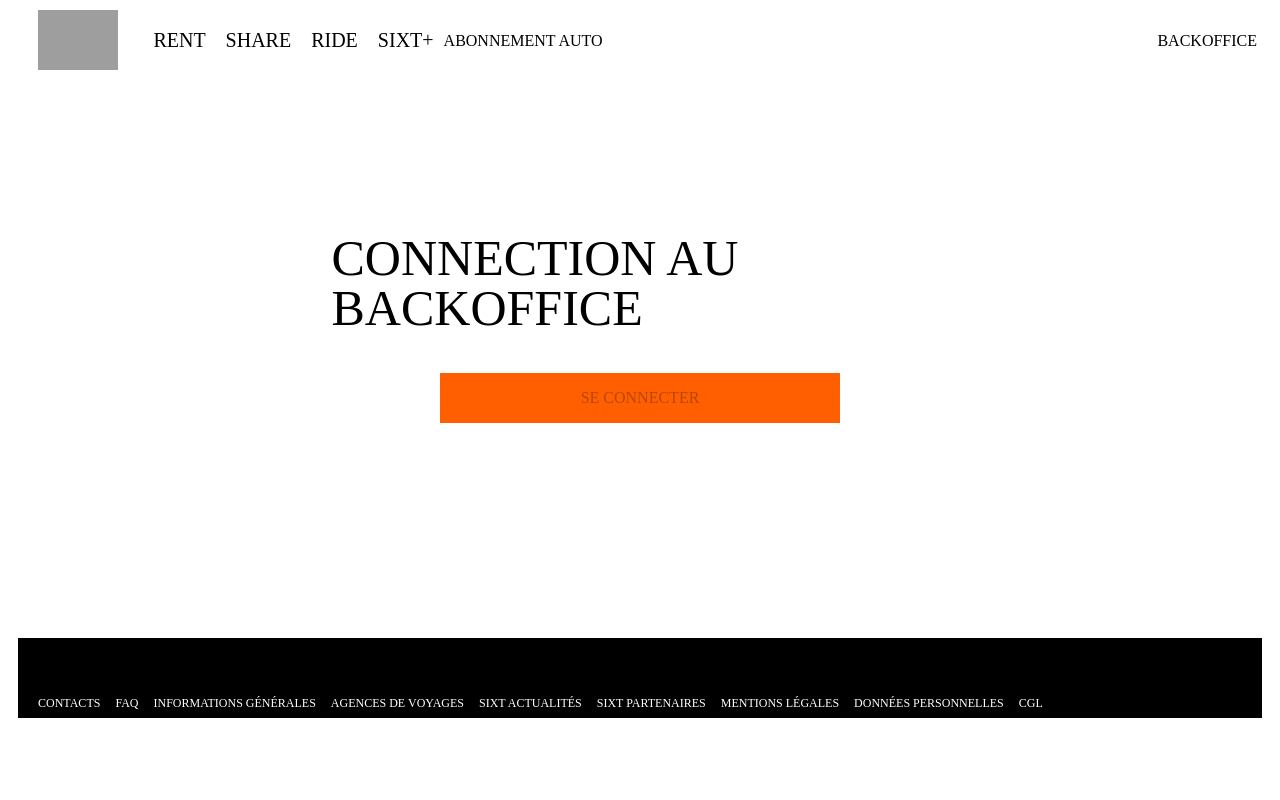
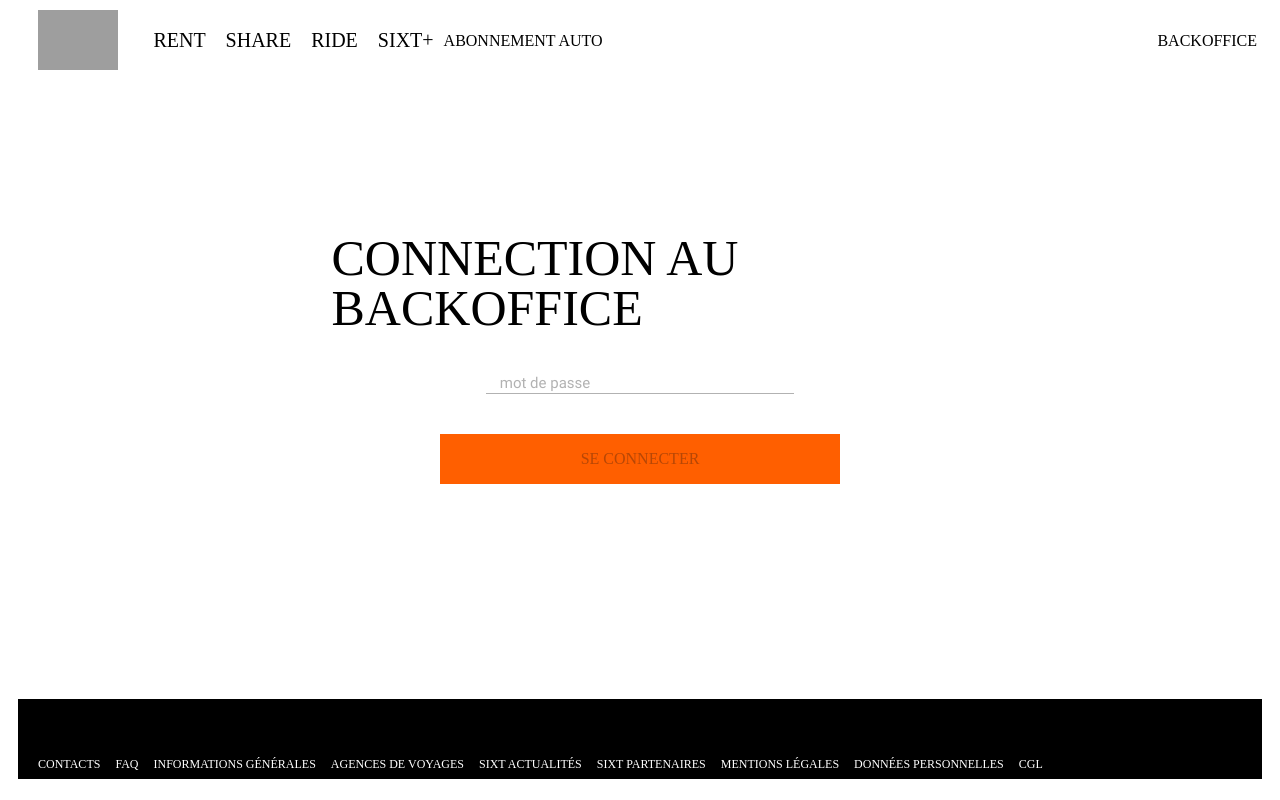
Before and after one commit to elsa-wanderlust/sixt-front, a React (Vite) app: page /backoffice in a window 1280 px wide. Built offline with nearby package versions, Linux system fonts and the light colour scheme; grey boxes are pictures that could not be loaded; a web font is replaced by a local one.

Commit message:
now called input component

```diff
--- a/src/components/Connect/index.jsx
+++ b/src/components/Connect/index.jsx
@@ -3,6 +3,7 @@
 import Cookies from "js-cookie";
 // import components
 // import InputField from "../../components/InputField";
+import InputComponent from "../InputComponent";
 import SelectButton from "../SelectButton";
 // import style
 import "./connect.scss";
@@ -24,13 +25,13 @@
   return (
     <div className="connection">
       <p>CONNECTION AU BACKOFFICE</p>
-      {/* <InputField
+      <InputComponent
         type="password"
         placeholder={!Cookies.get("password") ? "mot de passe" : ""}
         state={password}
         setState={setPassword}
         connect={true}
-      /> */}
+      />
       <SelectButton
         func={handleConnect}
         title="SE CONNECTER"
--- /dev/null
+++ b/src/components/InputComponent/index.jsx
@@ -0,0 +1,79 @@
+// import from react and package(s)
+import { useState } from "react";
+// import style
+import "./inputComponent.scss";
+
+const InputComponent = ({
+  type,
+  placeholder,
+  state,
+  setState,
+  label,
+  validity,
+  connect,
+}) => {
+  const [error, setError] = useState(false);
+  // declare function to handle change
+  const handleChange = (event) => {
+    if (placeholder === "Adresse email *") {
+      setState(event.target.value.toLowerCase());
+    } else {
+      setState(event.target.value);
+    }
+  };
+  // declare function to check email
+  const isValidEmail = (email) => {
+    return /\S+@\S+\.\S+/.test(email);
+  };
+  // declare function to reset error on Focus
+  const handleOnFocus = () => {
+    setError(false);
+  };
+  // declare function to set error on Blur if conditions not met
+  const handleOnBlur = () => {
+    if (validity === "email") {
+      if (!isValidEmail(state)) {
+        setError(true);
+      }
+    } else if (validity[1]) {
+      if (state < validity[0] || state > validity[1]) {
+        setError(true);
+      }
+    } else if (state.length < validity[0]) {
+      setError(true);
+    } else {
+      return;
+    }
+  };
+
+  return (
+    <>
+      {!label ? (
+        <div className={{ connect } ? "connect" : "inputFields"}>
+          <input
+            className={error ? "errorInput" : "inputField"}
+            type={type}
+            placeholder={placeholder}
+            onChange={handleChange}
+            value={state}
+            onBlur={validity && handleOnBlur}
+            onFocus={validity && handleOnFocus}
+          />
+        </div>
+      ) : (
+        <>
+          <label>
+            <input
+              type={type}
+              value={label}
+              checked={state === label}
+              onChange={handleChange}
+            />
+            {label}
+          </label>
+        </>
+      )}
+    </>
+  );
+};
+export default InputComponent;
--- /dev/null
+++ b/src/components/InputComponent/inputComponent.scss
@@ -0,0 +1,32 @@
+@import "../../../src/styles/general.scss";
+
+.inputFields {
+  height: 100%;
+  width: 100%;
+}
+.connect {
+  width: 50%;
+}
+@mixin allFields {
+  width: 100%;
+  height: 100%;
+  border: none;
+  font-family: "Roboto";
+  font-size: 15px;
+  outline: none;
+  color: $orange;
+}
+::placeholder {
+  color: $lgrey;
+  padding-left: 7px;
+}
+
+.errorInput {
+  @include allFields;
+  border: red 3px solid;
+}
+.inputField {
+  @include allFields;
+  border-bottom: 1px solid $lgrey;
+  padding-left: 7px;
+}
```
